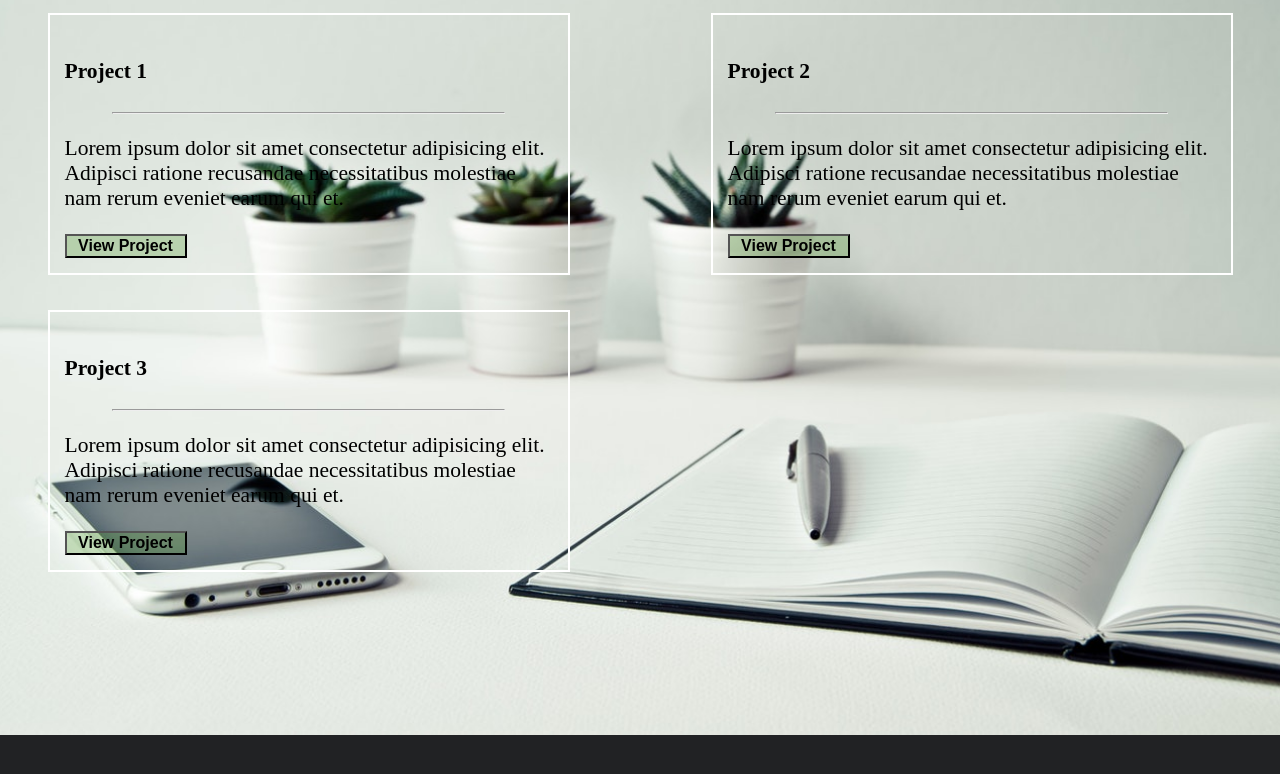
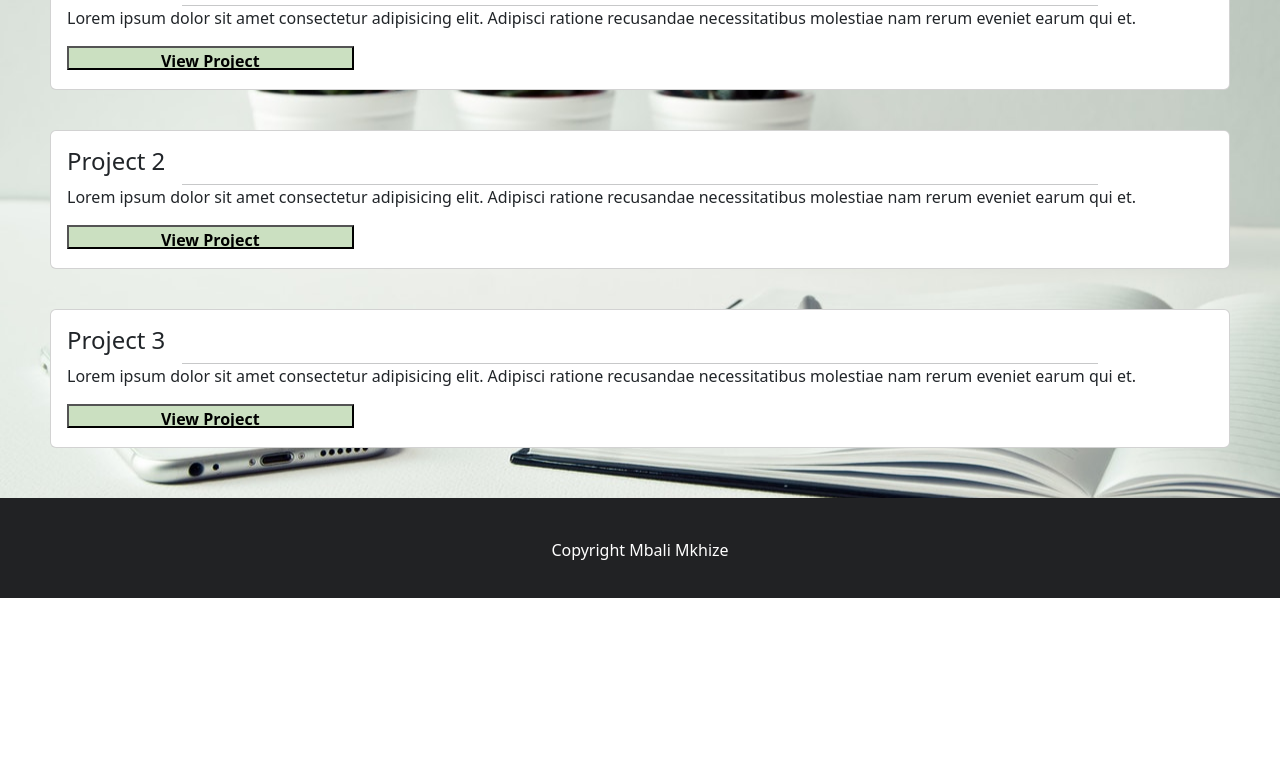
Before and after one commit to MthoNtanzi/personal-portfolio, a plain HTML site: page projects.html in a window 1280 px wide. Shown: the part 205-979 px from the top of the page. After the commit the page ends 803 px from the top, so only its background shows below. Drawn offline with nearby package versions, Linux system fonts and the light colour scheme.

Commit message:
Updated the pages, included some bootstrap

```diff
--- a/projects.html
+++ b/projects.html
@@ -3,6 +3,10 @@
     <head>
         <title>Contact</title>
         <link rel="stylesheet" type="text/css" href="style.css"/>
+        <!-- JavaScript Bundle with Popper -->
+        <script src="https://cdn.jsdelivr.net/npm/bootstrap@5.2.1/dist/js/bootstrap.bundle.min.js" integrity="sha384-u1OknCvxWvY5kfmNBILK2hRnQC3Pr17a+RTT6rIHI7NnikvbZlHgTPOOmMi466C8" crossorigin="anonymous"></script>
+        <!-- CSS only -->
+        <link href="https://cdn.jsdelivr.net/npm/bootstrap@5.2.1/dist/css/bootstrap.min.css" rel="stylesheet" integrity="sha384-iYQeCzEYFbKjA/T2uDLTpkwGzCiq6soy8tYaI1GyVh/UjpbCx/TYkiZhlZB6+fzT" crossorigin="anonymous">
     </head>
     <body>
         <div id="header">
@@ -15,25 +19,37 @@
                 <li><a href="index.html">Home</a></li>
             </ul>
         </div>
-        <div id="body" style="height: 100vh;">
+        <div id="body" class="projects">
             <h2>Projects</h2>
-            <div class="project-cards float-left">
-                <h4>Project 1</h4>
+            <div class="card-group">
+                <div class="card">
+                    <div class="card-body">
+                        <h4 class="card-title">Project 1</h4>
                         <hr class="divider"/>
                         <p>Lorem ipsum dolor sit amet consectetur adipisicing elit. Adipisci ratione recusandae necessitatibus molestiae nam rerum eveniet earum qui et.</p>
                         <input type="button" value="View Project" id="submit-button"/>
                     </div>
-            <div class="project-cards float-right">
-                <h4>Project 2</h4>
-                <hr class="divider "/>
+                </div>
+            </div>
+            <div class="card-group">
+                <div class="card">
+                    <div class="card-body">
+                        <h4 class="card-title">Project 2</h4>
+                        <hr class="divider"/>
                         <p>Lorem ipsum dolor sit amet consectetur adipisicing elit. Adipisci ratione recusandae necessitatibus molestiae nam rerum eveniet earum qui et.</p>
                         <input type="button" value="View Project" id="submit-button"/>
                     </div>
-            <div class="project-cards float-left">
-                <h4>Project 3</h4>
+                </div>
+            </div>
+            <div class="card-group">
+                <div class="card">
+                    <div class="card-body">
+                        <h4 class="card-title">Project 3</h4>
                         <hr class="divider"/>
                         <p>Lorem ipsum dolor sit amet consectetur adipisicing elit. Adipisci ratione recusandae necessitatibus molestiae nam rerum eveniet earum qui et.</p>
                         <input type="button" value="View Project" id="submit-button"/>
+                    </div>
+                </div>
             </div>
         </div>
         <div id="footer">
--- a/style.css
+++ b/style.css
@@ -128,12 +128,13 @@ body{
     margin: 17.5px;
     padding: 15px;
 }
-.float-left{
-    float: left;
+.card-group{
+    padding: 20px;
 }
-.float-right{
-    float: right;
+.card{
+    background-color: chocolate;
 }
+
 
 
 /**********************
```
Lines whose indentation alone changed are shown as unchanged.
